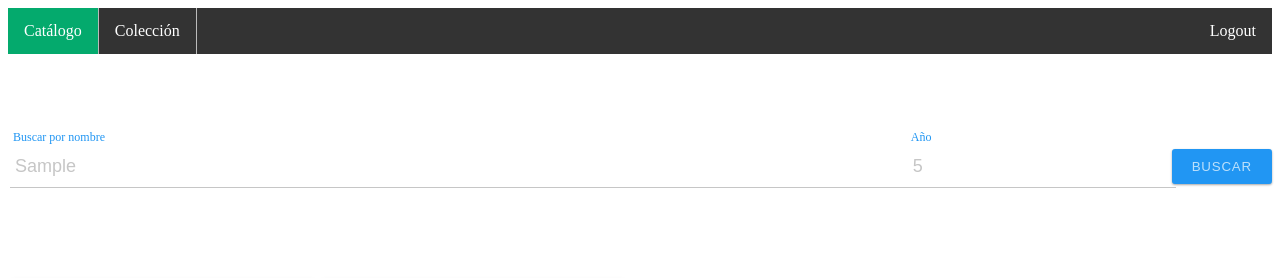
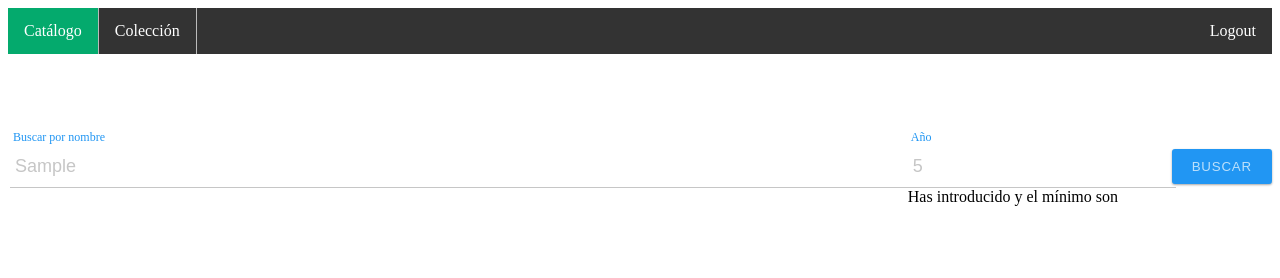
Before and after one commit to mikelshelby/Entrega-angular, an Angular app: page /catalog/list in a window 1280 px wide. Both pictures are taken after typing "Sample", "5" into the empty fields and a click on the button "BUSCAR". Shown: the top 278 px of the page. Built offline with nearby package versions, Linux system fonts and the light colour scheme.

Commit message:
Formulario de búsqueda

```diff
--- a/src/app/features/catalog/components/search-form/search-form.component.html
+++ b/src/app/features/catalog/components/search-form/search-form.component.html
@@ -4,16 +4,43 @@
       <input type="text" formControlName="name" /><span class="highlight"></span
       ><span class="bar"></span>
       <label>Buscar por nombre</label>
+      <div
+        *ngIf="name && name.invalid && (name.dirty || name.touched)"
+        class="alert alert-danger"
+      >
+        <div *ngIf="name.errors?.['minlength']">
+          Has introducido {{name.errors?.['minlength'].actualLength}} y el mínimo son
+          {{name.errors?.['minlength'].requiredLength}}
+        </div>
+      </div>
     </div>
+
     <div class="group" id="year">
       <input type="number" formControlName="year" /><span
         class="highlight"
       ></span
       ><span class="bar"></span>
       <label>Año</label>
+      <div
+        *ngIf="year && year.invalid && (year.dirty || year.touched)"
+        class="alert alert-danger"
+      >
+        <div *ngIf="year.errors?.['min']">
+          Has introducido {{year.errors?.['min'].actualLength}} y el mínimo son
+          {{year.errors?.['min'].requiredLength}}
+        </div>
+      </div>
     </div>
     <div class="btn-box">
-      <button class="btn btn-submit" type="submit">Buscar</button>
+      <button
+        class="btn btn-submit"
+        type="submit"
+        [disabled]="
+          searchForm.invalid && (searchForm.dirty || searchForm.touched)
+        "
+      >
+        Buscar
+      </button>
     </div>
   </form>
 </div>
--- a/src/app/features/catalog/components/search-form/search-form.component.ts
+++ b/src/app/features/catalog/components/search-form/search-form.component.ts
@@ -1,4 +1,4 @@
-import { Component, OnInit } from '@angular/core';
+import { Component, EventEmitter, OnInit } from '@angular/core';
 import { FormControl, FormGroup, Validators } from '@angular/forms';
 
 @Component({
@@ -14,11 +14,21 @@ export class SearchFormComponent implements OnInit {
       Validators.max(2022),
     ]),
   });
+
+  get name() { return this.searchForm.get('name'); }
+  get year() { return this.searchForm.get('year'); }
+
+  searchChange: EventEmitter<{ [term: string]: any }> = new EventEmitter<{
+    [term: string]: any;
+  }>();
   constructor() {}
 
   ngOnInit(): void {}
 
   submit() {
-    console.log(this.searchForm.controls);
+    if (this.searchForm.valid) {
+      console.log(this.searchForm)
+      this.searchChange.emit(this.searchForm.value);
+    }
   }
 }
--- a/src/app/features/catalog/pages/catalog-list/catalog-list.component.html
+++ b/src/app/features/catalog/pages/catalog-list/catalog-list.component.html
@@ -1,11 +1,8 @@
-<cm-search-form></cm-search-form>
+<cm-search-form (searchChange)="search($event)"></cm-search-form>
 <div class="items-container">
-  <cm-catalog-item
-    *ngFor="let item of comics"
-    [comic]="item"
-  ></cm-catalog-item>
+  <cm-catalog-item *ngFor="let item of comics" [comic]="item"></cm-catalog-item>
 </div>
 
-{{ page }}
+<br />
 
 <cm-pagination [(page)]="page" [totalPages]="5"></cm-pagination>
--- a/src/app/features/catalog/pages/catalog-list/catalog-list.component.ts
+++ b/src/app/features/catalog/pages/catalog-list/catalog-list.component.ts
@@ -25,4 +25,9 @@ export class CatalogListComponent implements OnInit {
   constructor() {}
 
   ngOnInit(): void {}
+
+  search(search: { [term: string]: any }) {
+
+    console.warn('Búsqueda', search);
+  }
 }
```
